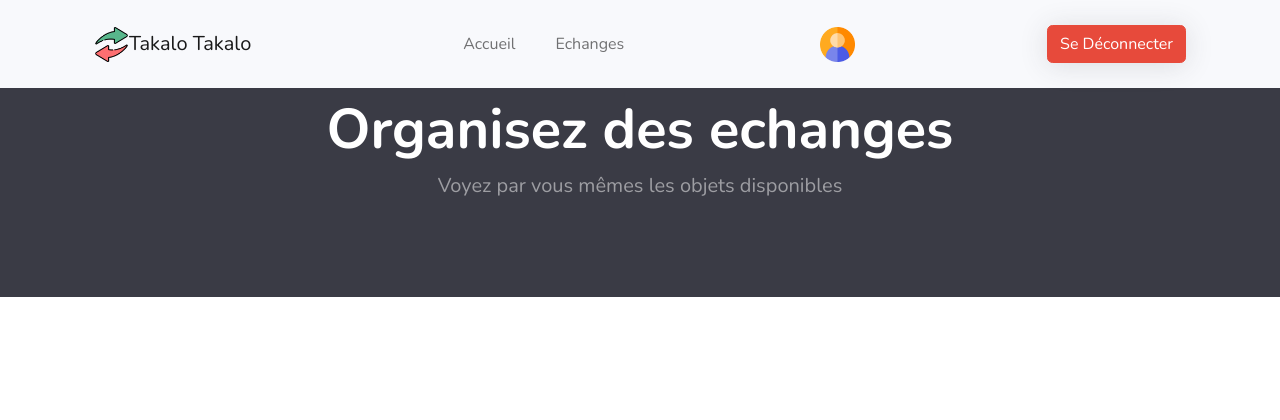
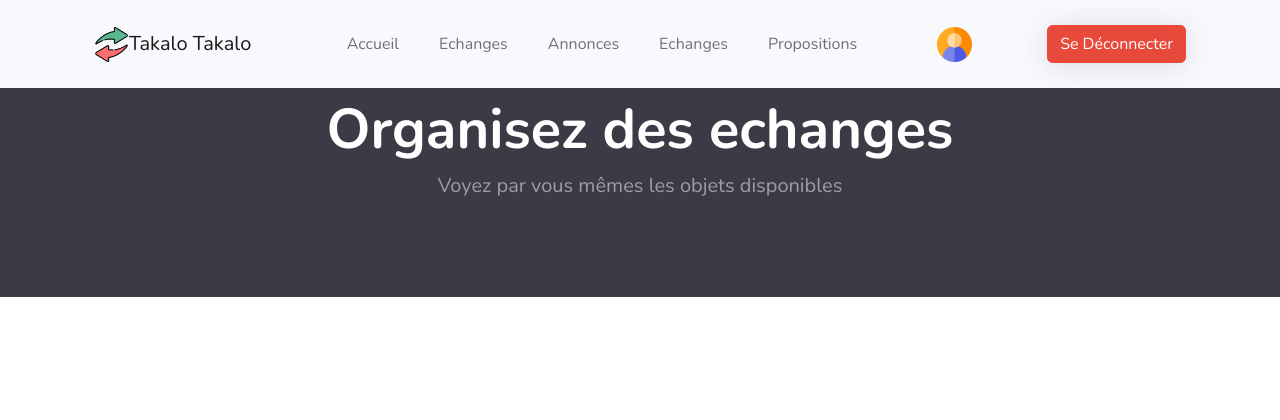
Before and after one commit to Tendrynyavo/Takalo, a CodeIgniter app: page /Takalo/index.php/objet/index in a window 1280 px wide. Shown: the top 420 px of the page. Run offline with CodeIgniter, Linux system fonts and the light colour scheme; data that the repository does not hold is empty; some libraries are stand-ins or nearby versions.

Commit message:
modif affichage

```diff
--- a/application/config/database.php
+++ b/application/config/database.php
@@ -77,7 +77,7 @@ $db['default'] = array(
 	'dsn'	=> '',
 	'hostname' => 'localhost',
 	'username' => 'root',
-	'password' => 'root',
+	'password' => '',
 	'database' => 'takalo',
 	'dbdriver' => 'mysqli',
 	'dbprefix' => '',
--- a/application/views/templates/header.php
+++ b/application/views/templates/header.php
@@ -21,6 +21,9 @@
             <ul class="navbar-nav ms-auto">
                 <li class="nav-item mx-0 mx-lg-1"><a class="nav-link py-3 px-0 px-lg-3 rounded" href="<?php echo base_url('index.php/objet'); ?>">Accueil</a></li>
                 <li class="nav-item mx-0 mx-lg-1"><a class="nav-link py-3 px-0 px-lg-3 rounded" href="#">Echanges</a></li>
+                <li class="nav-item mx-0 mx-lg-1"><a class="nav-link py-3 px-0 px-lg-3 rounded" href="#">Annonces</a></li>
+                <li class="nav-item mx-0 mx-lg-1"><a class="nav-link py-3 px-0 px-lg-3 rounded" href="#">Echanges</a></li>
+                <li class="nav-item mx-0 mx-lg-1"><a class="nav-link py-3 px-0 px-lg-3 rounded" href="#">Propositions</a></li>
             </ul>
 
             <ul class="navbar-nav mx-auto">
```
Also changed, not shown: 1 other file.
